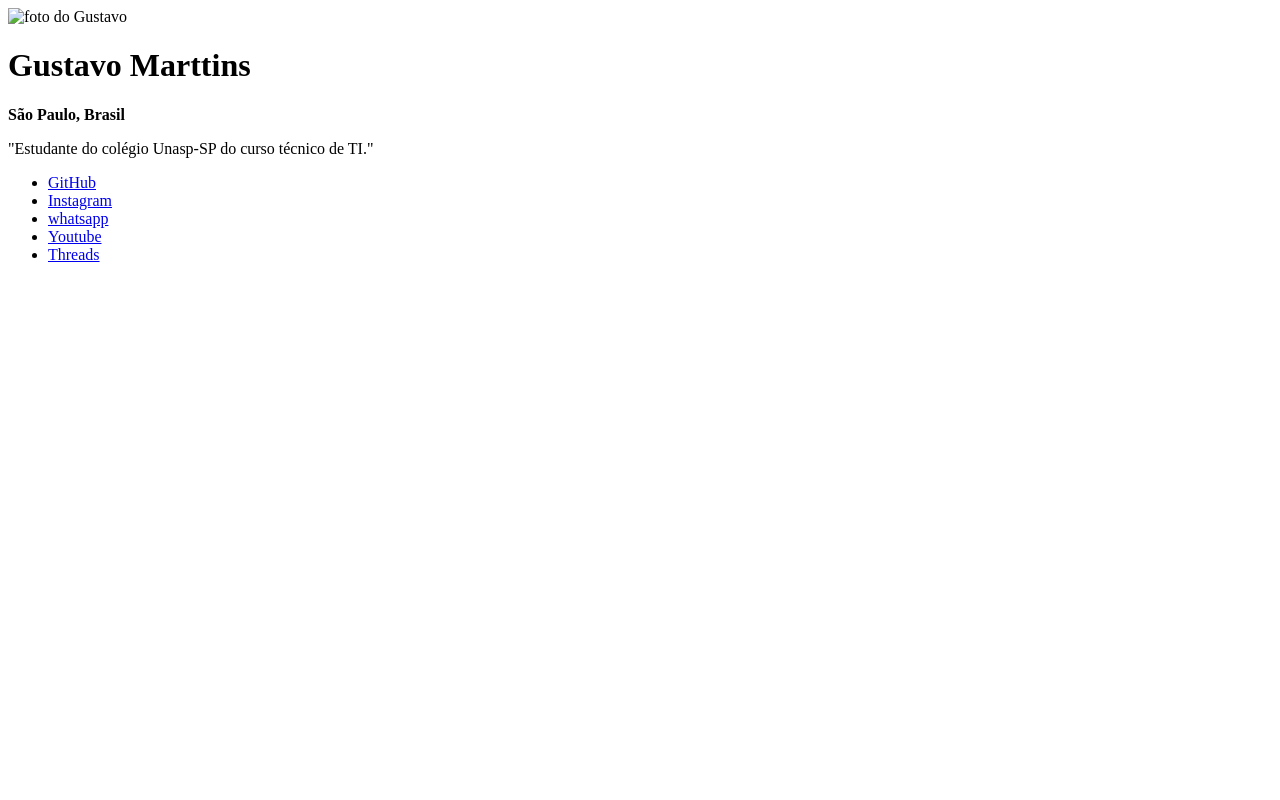
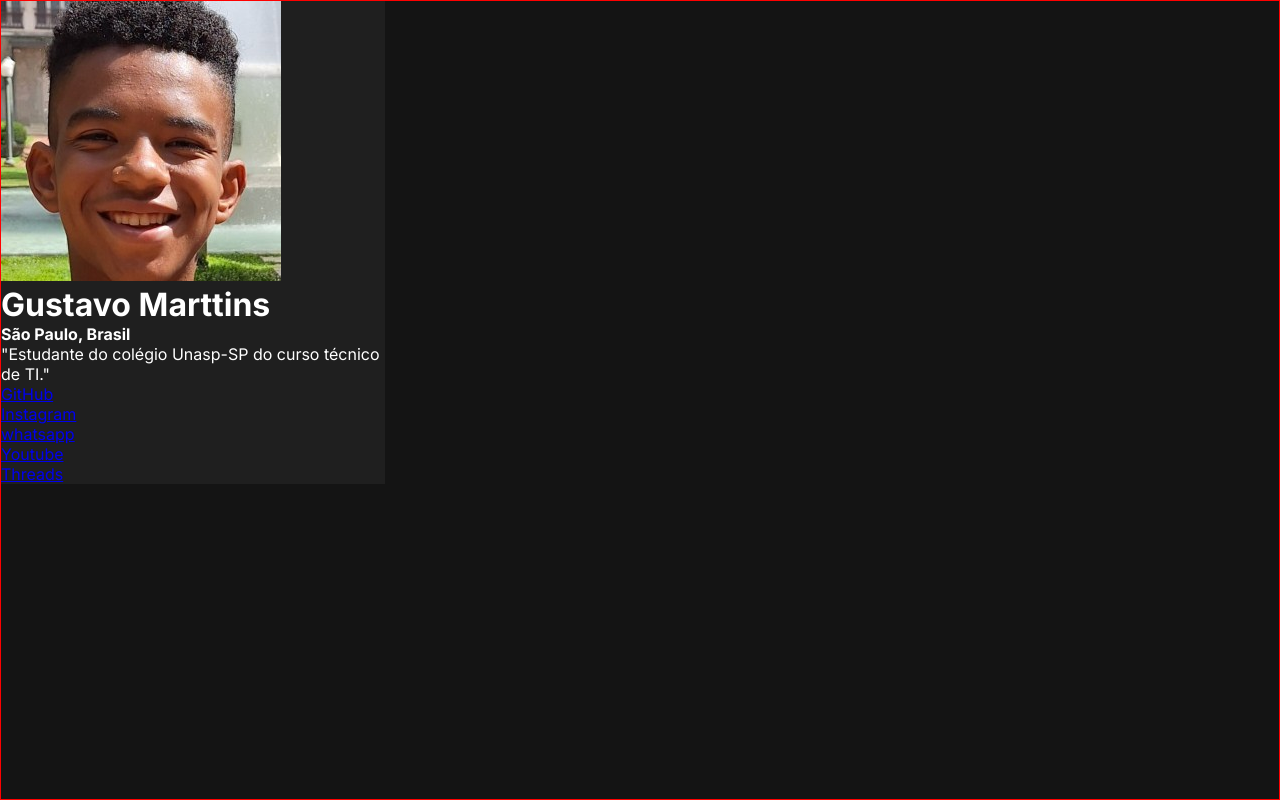
Before and after one commit to martins1911/Link-tree1, a plain HTML site: page index.html in a window 1280 px wide. Drawn offline with Linux system fonts and the light colour scheme.

Commit message:
início da estilização com css

```diff
--- a/index.html
+++ b/index.html
@@ -3,6 +3,7 @@
 <head>
   <meta charset="UTF-8">
   <meta name="viewport" content="width=device-width, initial-scale=1.0">
+  <link rel="stylesheet" href="style.css">
   <link rel="stylesheet" href="style.css">
   <title>Document</title>
 </head>
--- /dev/null
+++ b/style.css
@@ -0,0 +1,28 @@
+@import url('https://fonts.googleapis.com/css2?family=Inter:ital,opsz,wght@0,14..32,100..900;1,14..32,100..900&display=swap');
+
+* {
+
+    margin: 0;
+    padding: 0;
+    box-sizing: border-box;
+    font-family: "inter", sans-serif;
+}
+:root {
+    --black: #141414;
+    --dark-gray: #1f1f1f;
+    --white: #FFF;
+}
+
+body {
+    background-color: var(--black);
+    border: 1px solid red;
+
+    height: 100vh;
+}
+
+div {
+    background-color: var(--dark-gray);
+    color: var(--white);
+    width: 384px;
+
+}
```
Also changed, not shown: imagem-trabalho.jpg (added).
